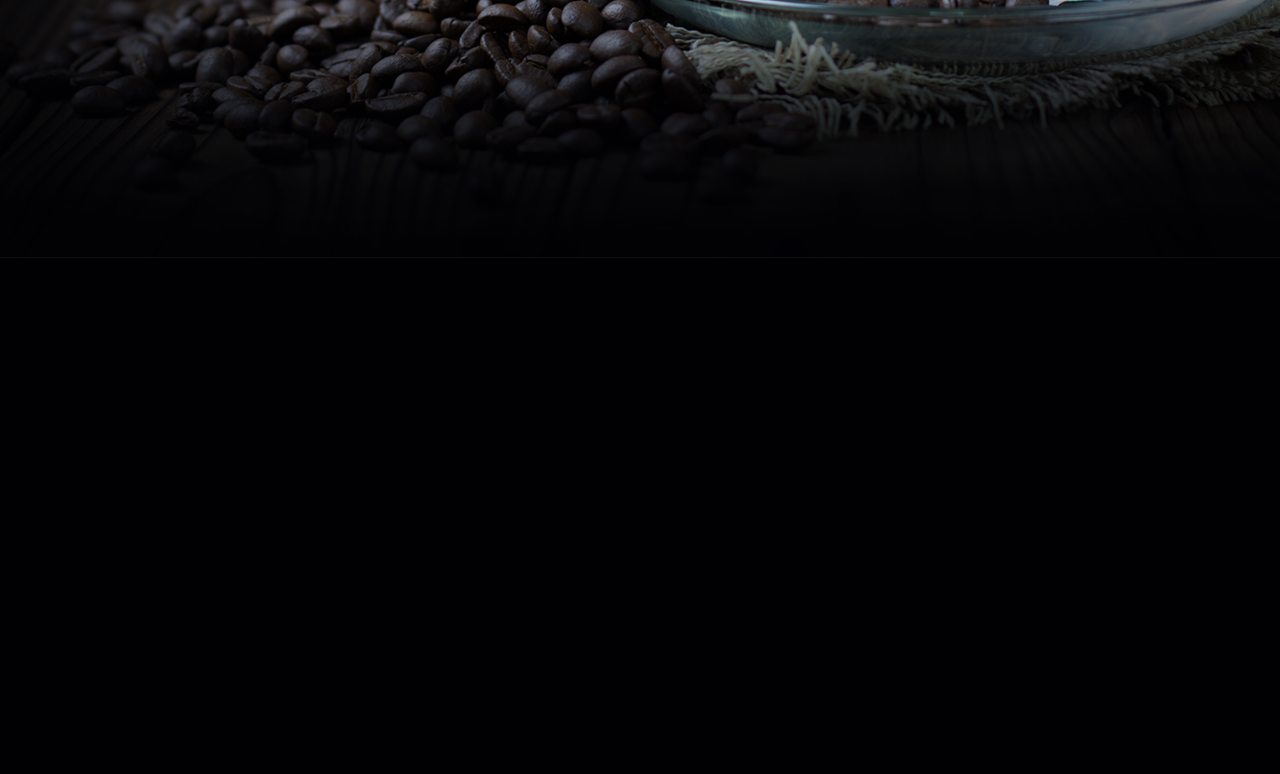
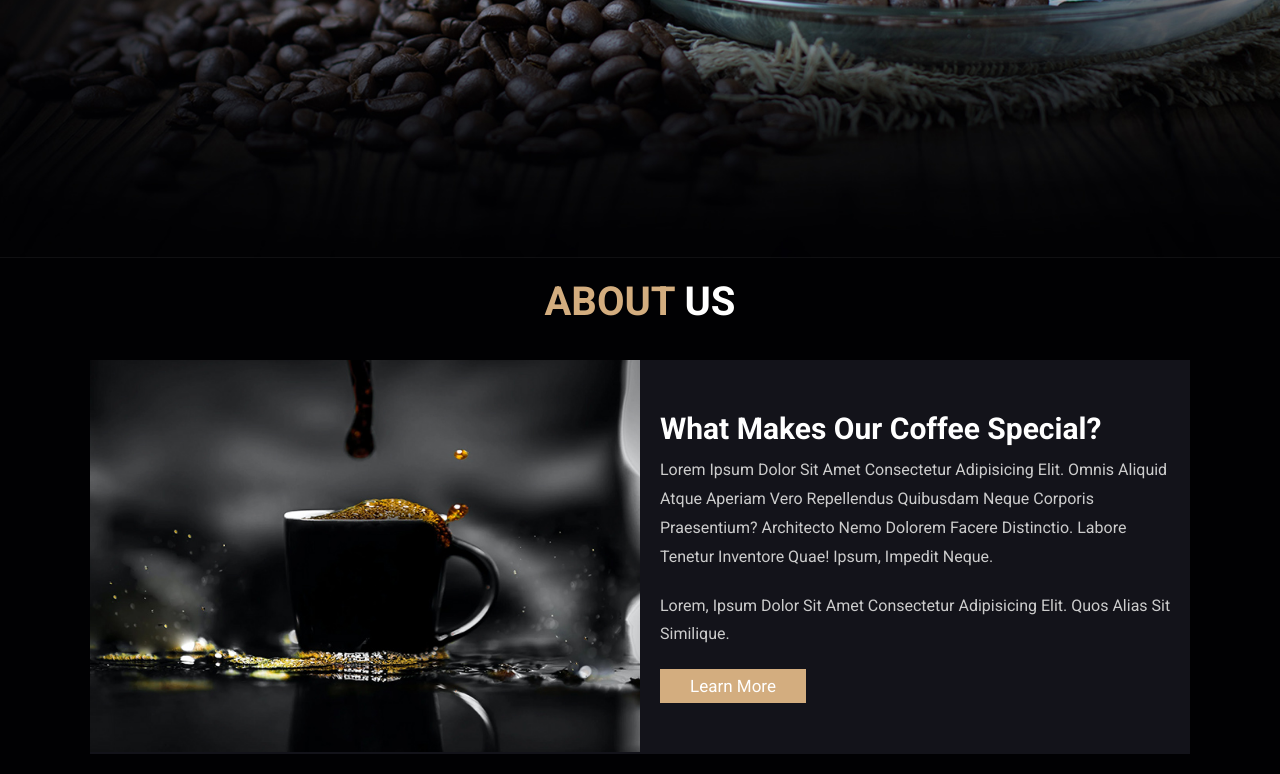
Before and after one commit to likeam/CoffeShop, a plain HTML site: page index.html in a window 1280 px wide. Shown: the part 542-1316 px from the top of the page. Before the commit the page ends 800 px from the top, so only its background shows below. Drawn offline with Linux system fonts and the light colour scheme.

Commit message:
buiding the about section

```diff
--- a/index.html
+++ b/index.html
@@ -76,6 +76,21 @@
             <a href="#" class="btn">get it now</a>
         </div>
     </section>
+
+    <section class="about" id="about">
+        <h1 class="heading"><span>about</span> us </h1>
+        <div class="row">
+            <div class="imge">
+                <img src="./img/about-img.jpeg" alt="">
+            </div>
+            <div class="content">
+                <h3>what makes our coffee special? </h3>
+                <p>Lorem ipsum dolor sit amet consectetur adipisicing elit. Omnis aliquid atque aperiam vero repellendus quibusdam neque corporis praesentium? Architecto nemo dolorem facere distinctio. Labore tenetur inventore quae! Ipsum, impedit neque.</p>
+                <p>Lorem, ipsum dolor sit amet consectetur adipisicing elit. Quos alias sit similique.</p>
+                <a href="#" class="btn">learn more</a>
+            </div>
+        </div>
+    </section>
     <script src="./app.js"></script>
 </body>
 </html>
--- a/style.css
+++ b/style.css
@@ -41,6 +41,20 @@ body{
     background: var(--bg);
 
 }
+
+.heading{
+    text-align: center;
+    color:#fff;
+    text-transform: uppercase;
+    padding-bottom: 3.5rem;
+    font-size: 4rem;
+}
+.heading span{
+    color:var(--main-color);
+    text-transform: uppercase;
+}
+
+
 .btn{
     margin-top: 1rem;
     display: inline-block;
@@ -176,6 +190,7 @@ section{
     padding:2rem 7%;
 }
 
+/* HOME SECTION */
 .home{
     min-height: 100vh;
     display: flex;
@@ -198,6 +213,34 @@ section{
     line-height: 1.8;
     padding:1rem 0;
     color:#eee;
+}
+
+/* ABOUT SECTION */
+.about .row{
+    display: flex;
+    align-items: center;
+    background:var(--black);
+    flex-wrap: wrap;
+}
+.about .row .imge{
+    flex:1 1 45rem;
+}
+.about .row .imge img{
+    width: 100%;
+}
+.about .row .content{
+    flex:1 1 45rem;
+    padding:2rem;
+}
+.about .row .content h3{
+    font-size: 3rem;
+    color:#fff;
+}
+.about .row .content p{
+    font-size: 1.6rem;
+    color:#ccc;
+    padding:1rem 0;
+    line-height: 1.8;
 }
 
 
```
